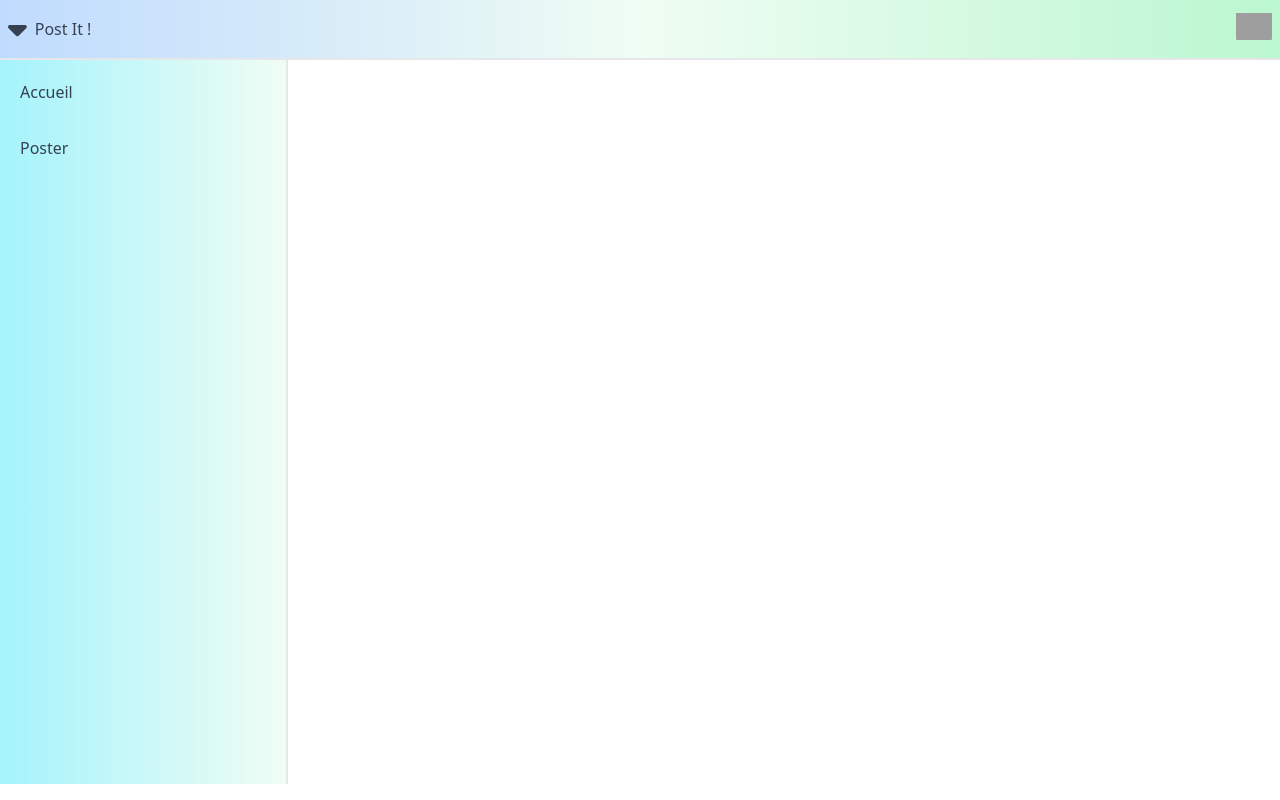
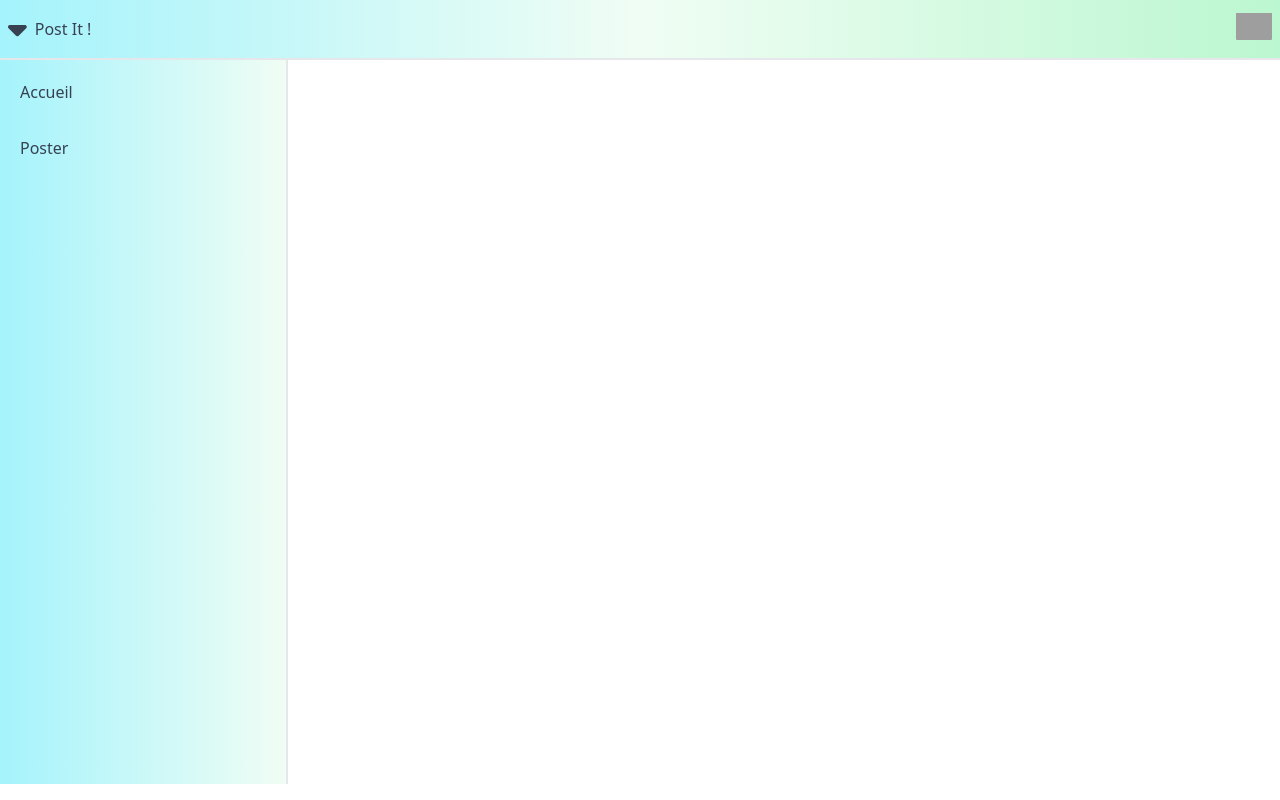
Before and after one commit to Henri-Dy/postIdea, a React (Vite) app in the folder Post Idea/: page / in a window 1280 px wide. Built offline with nearby package versions, Linux system fonts and the light colour scheme; grey boxes are pictures that could not be loaded; some icons are missing.

Commit message:
Update Navbar.jsx

```diff
--- a/Post Idea/src/Components/Navbar.jsx
+++ b/Post Idea/src/Components/Navbar.jsx
@@ -8,7 +8,7 @@ const Navbar = () => {
   return (
     <main className="min-h-auto w-full bg-gray-100 text-gray-700">
       {/* Header */}
-      <header className="flex w-full items-center justify-between border-b-2 border-gray-200 bg-gradient-to-r from-blue-200 via-green-50 to-green-200 p-2">
+      <header className="flex w-full items-center justify-between border-b-2 border-gray-200 bg-gradient-to-r from-cyan-200 via-green-50 to-green-200 p-2">
         {/* Logo */}
         <div className="flex items-center justify-center space-x-2">
           <button type="button" className="text-3xl " onClick={() => setAsideOpen(!asideOpen)}>
```
